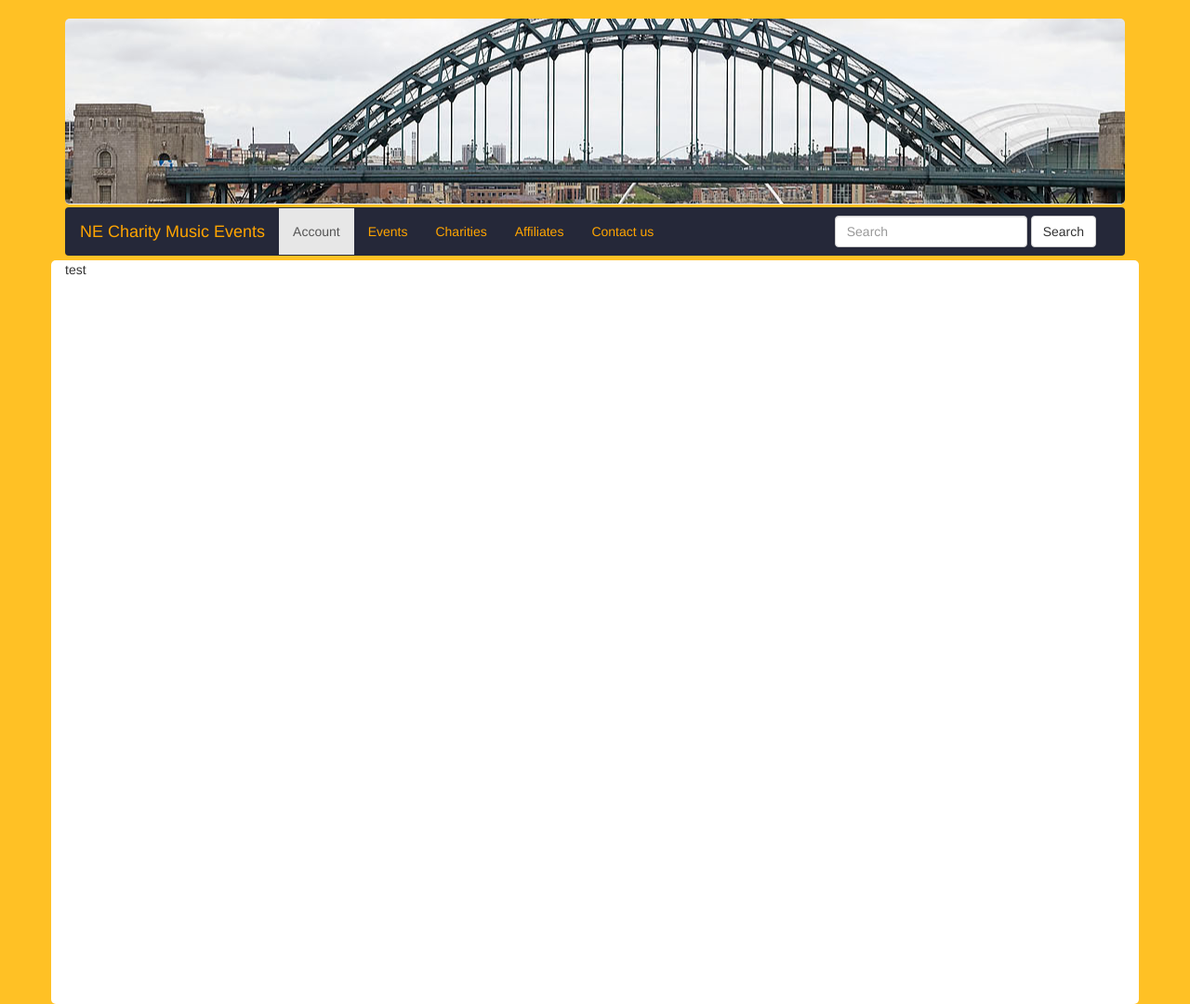
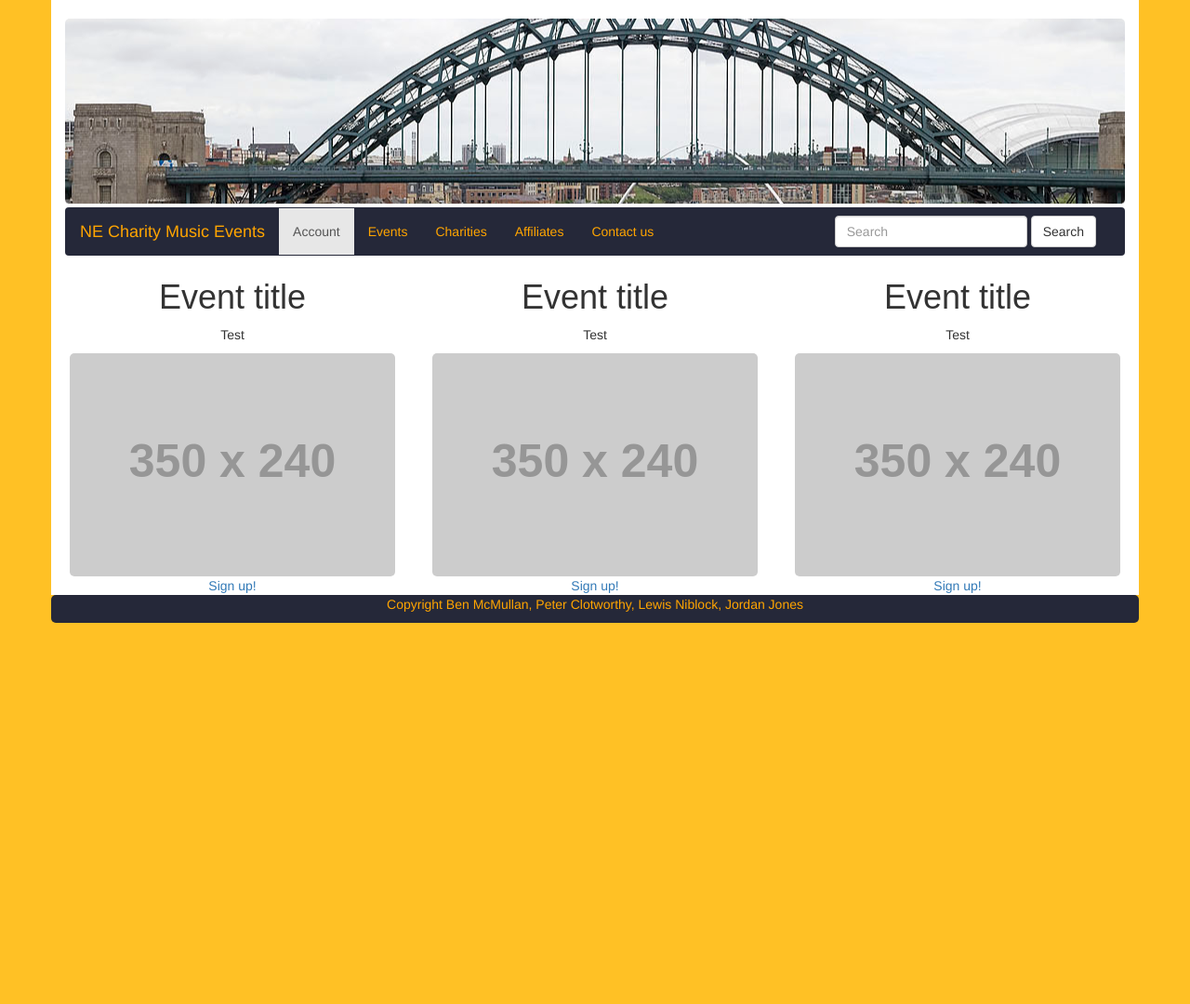
Before and after one commit to benmcm1994/NorthEastMusicEvents, a plain HTML site: page index.html in a window 1280 px wide. Shown: the whole page at 93% size. After the commit the page ends 800 px from the top, so only its background shows below. Drawn offline with nearby package versions, Linux system fonts and the light colour scheme; placeholder pictures from the web are drawn by us.

Commit message:
Began working on the content section, added footer.

```diff
--- a/css/style.css
+++ b/css/style.css
@@ -6,33 +6,21 @@ body{
     background-color: linear-gradient(#FFC125, #FFA500); /* Standard syntax */
 }
 
-#content{
-    background-color: #FFFFFF;
-    border-radius: 5px;
-    height: 800px;
+.container{
+    background-color: white;
+    text-align: center;
 }
-
-#col-1{
-    background-color: #FFA500;
-    border-radius: 15px;
-    height: 400px;
-}
-
-#col-2{
-    background-color: #FFA500;
-    border-radius: 15px;
-    height: 400px;
-}
-
-#col-3{
-    background-color: #FFA500;
-    border-radius: 15px;
-    height: 400px;
-}
-
 
 h1{
 	font-family: 'Titillium Web', sans-serif;
+}
+
+img{
+    border-radius: 5px;
+}
+
+#row1{
+    background-color: ye
 }
 
 .page-header{
@@ -57,3 +45,9 @@ h1{
 .navbar-default .navbar-nav>li>a {
     color: #FFA500;
 }
+
+#footer{
+    background-color: #252839;
+    color: #FFA500;
+    border-radius: 5px;
+}
--- a/index.html
+++ b/index.html
@@ -9,8 +9,9 @@
   <script src="https://ajax.googleapis.com/ajax/libs/jquery/1.12.0/jquery.min.js"></script>
   <script src="http://maxcdn.bootstrapcdn.com/bootstrap/3.3.6/js/bootstrap.min.js"></script>
 </head>
+<body>
+    <div class="container-fluid">
 
-<body>
 <!-- Start banner -->
 <div class="container" id="banner">
     <div class="page-header">
@@ -52,33 +53,45 @@
 <!-- End banner -->
 
 <!--Start content -->
-    <div class="container"  id="content">
-        <div class="row">
-        <div class="col-xs-4" >
-            <p>test</p>
+
+        <!--  Start row1 -->
+    <div class="container">
+        <div class="row" id="row1">
+        <div class="col-md-4">
+            <h1>Event title</h1>
+            <p>Test</p>
+            <img src="http://placehold.it/350x240">
+            <a href="#">Sign up!</a>
+        </div>
+
+        <div class="col-md-4">
+            <h1>Event title</h1>
+            <p>Test</p>
+            <img src="http://placehold.it/350x240">
+            <a href="#">Sign up!</a>
+        </div>
+
+        <div class="col-md-4">
+            <h1>Event title</h1>
+            <p>Test</p>
+            <img src="http://placehold.it/350x240">
+            <a href="#">Sign up!</a>
+        </div>
+
+        </div>
+    </div>
+
+        <!--  End row1 -->
 
 
-
-
-            </div>
-        <div class="col-xs-4">
-
-
-
-
-
-            </div>
-        <div class="col-xs-4">
-
-
-
-
-            </div>
-    </div>
-    </div>
 <!--End content -->
 
+        <!-- footer -->
+        <div class="container" id="footer">
+            <p>Copyright Ben McMullan, Peter Clotworthy, Lewis Niblock, Jordan Jones</p>
 
+        </div>
 
+</div>
 </body>
 </html>
```
Also changed, not shown: images/img1.jpg (added).
